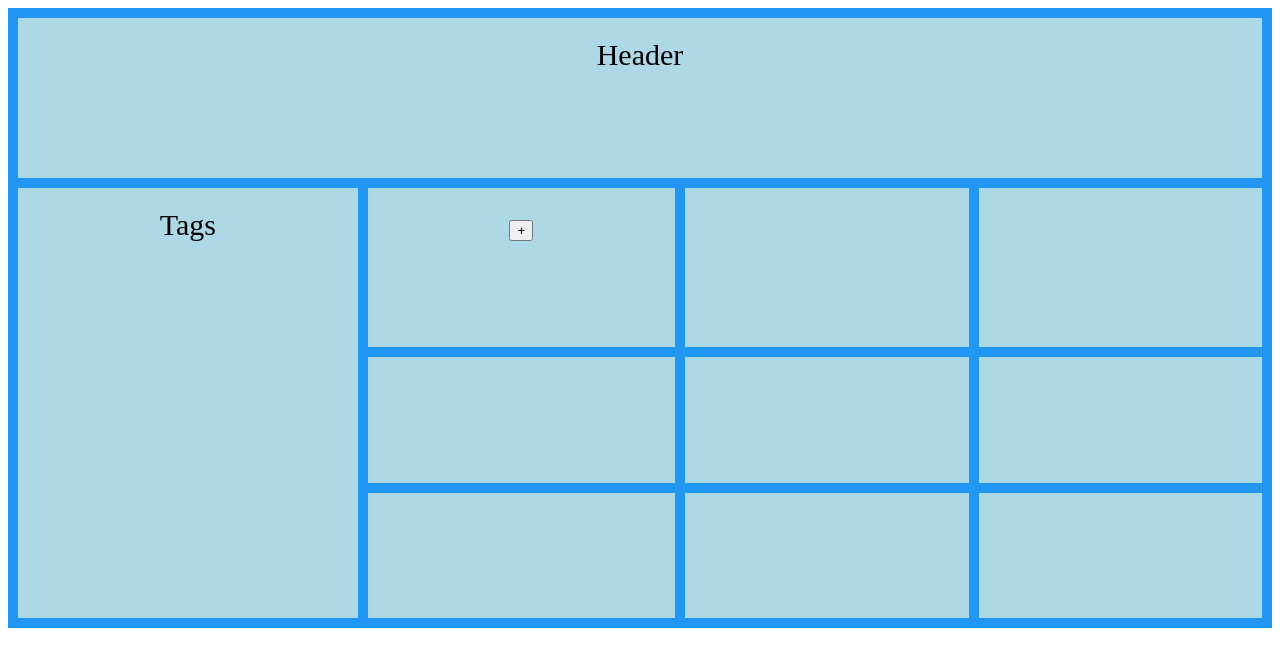
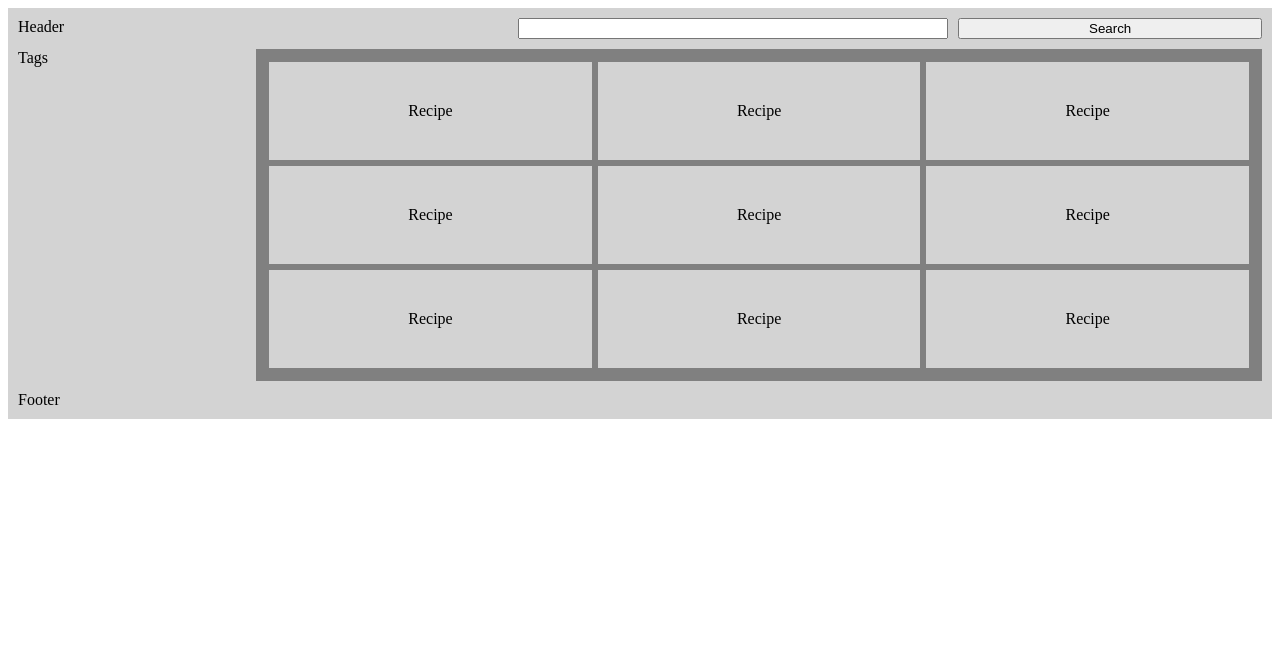
Before and after one commit to wujoannec/cse110-fa21-group8, a PHP site: page / in a window 1280 px wide. Shown: the top 667 px of the page. Run offline with PHP 8.4, Linux system fonts and the light colour scheme.

Commit message:
Fix home page

```diff
--- a/source/home-page/index.html
+++ b/source/home-page/index.html
@@ -9,23 +9,24 @@
     </head>
     <body>
         <main>
-            <header>
-                <div class="grid-container">
-                    <div class="item1">Header</div>
-                    <div class="item2">Tags</div>
-                    <div class="main" id="1">
-                        <button>+</button>
-                    </div>
-                    <div class="main" id="2"></div>
-                    <div class="main" id="3"></div>
-                    <div class="main" id="4"></div>
-                    <div class="main" id="5"></div>
-                    <div class="main" id="6"></div>
-                    <div class="main" id="7"></div>
-                    <div class="main" id="8"></div>
-                    <div class="main" id="9"></div>
-                  </div>
-            </header>
+            <div class="home-grid">
+                <div class="head">Header</div>
+                <div class="tags">Tags</div>
+                <input class="search">
+                <button class="search-button">Search</button>
+                <div class="recipe-grid">
+                    <div class="recipe">Recipe</div>
+                    <div class="recipe">Recipe</div>
+                    <div class="recipe">Recipe</div>
+                    <div class="recipe">Recipe</div>
+                    <div class="recipe">Recipe</div>
+                    <div class="recipe">Recipe</div>
+                    <div class="recipe">Recipe</div>
+                    <div class="recipe">Recipe</div>
+                    <div class="recipe">Recipe</div>
+                </div>
+                <div class="foot">Footer</div>
+            </div>
         </main>
     </body>
 </html>
--- a/source/home-page/scripts/home.js
+++ b/source/home-page/scripts/home.js
@@ -1,22 +1,5 @@
 window.addEventListener('DOMContentLoaded', init);
 
 function init() {
-    let i = 0;
-    const addButton = document.querySelector('button');
-    const recipeGrid = document.querySelector('.grid-container');
-    const recipes = document.querySelectorAll('.main');
-    addButton.addEventListener('click', moveButton);
-
-    function moveButton() {
-        if(i < recipes.length - 1) {
-            const recipe = recipes[i];
-            const button = document.querySelector('button');
-            const nextRecipe = recipes[++i];
-
-            recipe.removeChild(button);
-            nextRecipe.appendChild(button);
-
-            recipe.textContent = "New Recipe #" + i;
-        }
-    }
+    // Add some functionality to the page.
 }
--- a/source/home-page/style.css
+++ b/source/home-page/style.css
@@ -1,25 +1,34 @@
-.item1 { grid-area: header; }
-.item2 { grid-area: menu; }
-.item3 { grid-area: main; }
-.item4 { grid-area: right; }
-.item5 { grid-area: footer; }
+.recipe-grid {
+  grid-area: recipes;
+  display: grid;
+  grid-template-columns: auto auto auto;
+  background-color: gray;
+  padding: 10px;
+}
 
-.grid-container {
-    display: grid;
-    grid-template-areas:
-      'header header header header'
-      'menu main main main'
-      'menu main main main'
-      'menu main main main';
-    grid-gap: 10px;
-    background-color: #2196F3;
-    padding: 10px;
-    height: 600px;
-  }
+.recipe {
+  background-color: lightgray;
+  border: solid gray;
+  font-size: 12pt;
+  text-align: center;
+  padding: 40px;
+}
 
-.grid-container > div {
-    background-color: lightblue;
-    text-align: center;
-    padding: 20px 0;
-    font-size: 30px;
+.head {grid-area: header;}
+.search {grid-area: search;}
+.search-button {grid-area: button;}
+.tags {grid-area: tags;}
+.foot {grid-area: footer;}
+
+.home-grid {
+  display: grid;
+  grid-template-areas:
+    'header header search button'
+    'tags recipes recipes recipes'
+    'tags recipes recipes recipes'
+    'tags recipes recipes recipes'
+    'footer footer footer footer';
+  grid-gap: 10px;
+  background-color: lightgray;
+  padding: 10px;
 }
```
Also changed, not shown: source/home-page/README.md.
